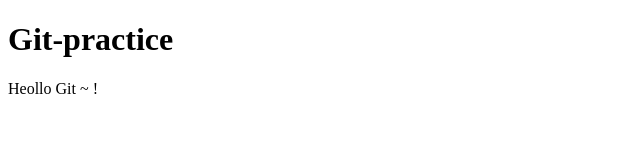
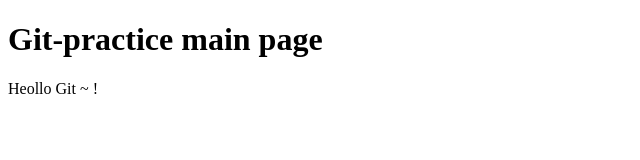
Before and after one commit to kid4211-developer/practice, a plain HTML site: page index.html in a window 1280 px wide. Shown: the whole page, without its empty margins (0-640 px from the left). Drawn offline with Linux system fonts and the light colour scheme.

Commit message:
<h1> tag 수정 : main page

```diff
--- a/index.html
+++ b/index.html
@@ -7,7 +7,7 @@
     <meta name="viewport" content="width=device-width, initial-scale=1" />
   </head>
   <body>
-    <h1>Git-practice</h1>
+    <h1>Git-practice main page</h1>
     <div>Heollo Git ~ !</div>
   </body>
 </html>
```
